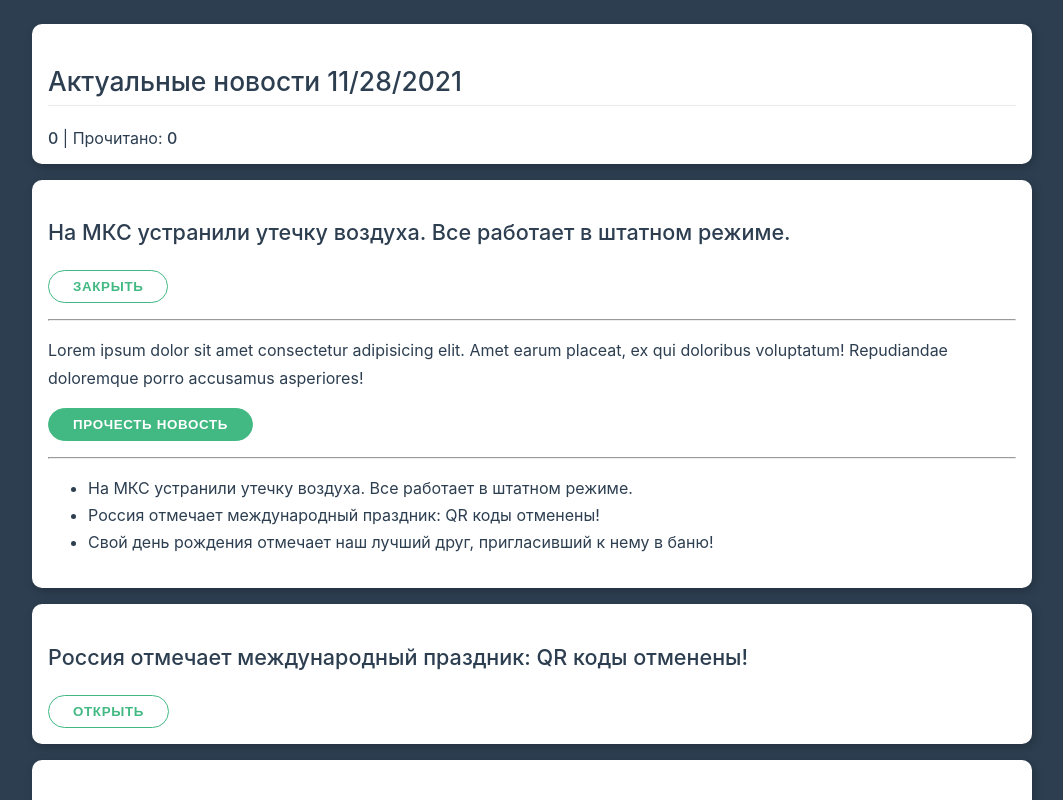
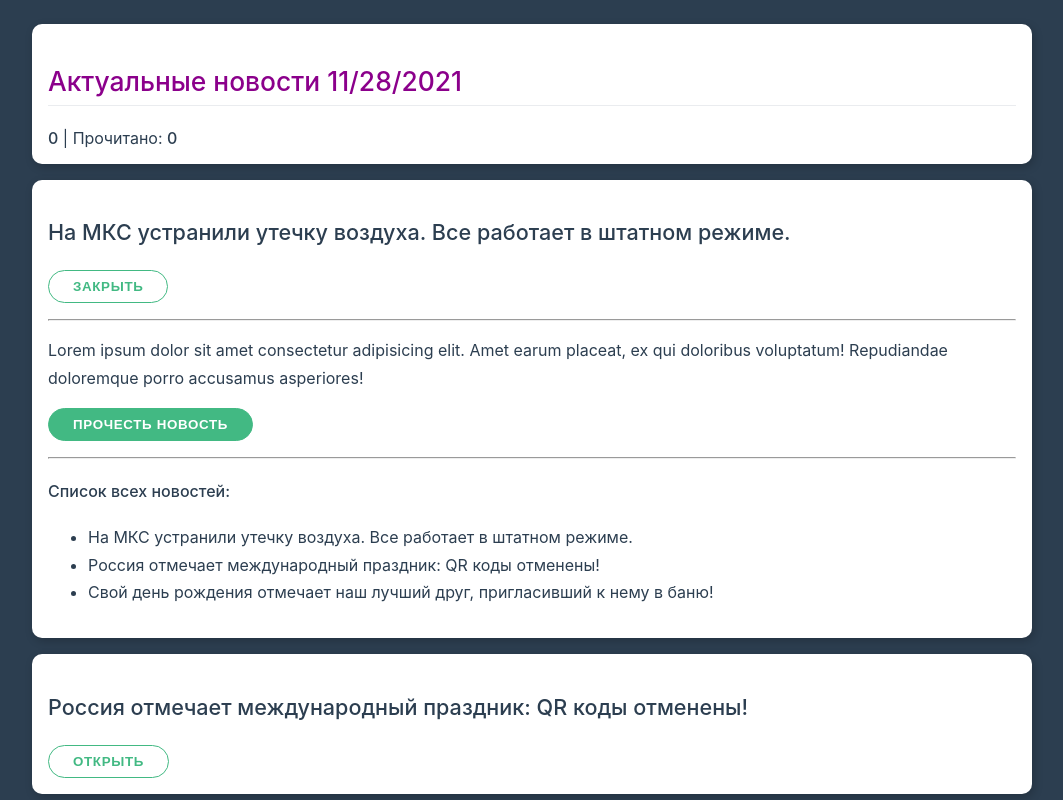
Before and after one commit to vnepluev/vue-traning, a Vue app in the folder vladilen-traning/lesson 6/: page / in a window 1280 px wide. Shown: the top 800 px of the page, without its empty margins (108-1171 px from the left). Built offline with nearby package versions, Linux system fonts and the light colour scheme.

Commit message:
feat: AppNews complete - vladilen vue 3 course

```diff
--- a/vladilen-traning/lesson 6/src/App.vue
+++ b/vladilen-traning/lesson 6/src/App.vue
@@ -12,7 +12,6 @@
         :id="item.id"
         :is-open="item.isOpen"
         :was-read="item.wasRead"
-        :news="news"
         @open-news="openNews"
         @read-news="readNews"
         @unmark="unreadNews"
@@ -70,12 +69,20 @@ export default {
       this.readRate--
     }
   },
+  provide() {
+    return {
+      title: 'Список всех новостей',
+      news: this.news
+    }
+  },
   components: {
     'app-news': AppNews,
   }
 }
 </script>
 
-<style>
-
+<style scoped>
+  h2 {
+    color: darkmagenta
+  }
 </style>
--- a/vladilen-traning/lesson 6/src/AppNews.vue
+++ b/vladilen-traning/lesson 6/src/AppNews.vue
@@ -16,7 +16,7 @@
                 >
                 Прочесть новость
             </app-button>
-            <app-news-list :news="news"></app-news-list>
+            <app-news-list></app-news-list>
             <!-- this работая в templates мы опускаем -->
             <app-button
                 color="danger"
@@ -35,7 +35,6 @@ import AppNewsList from './AppNewsList'
 
 export default {
     props: {
-        'news': Array,
         'title': {
             type: String,
             required: true
--- a/vladilen-traning/lesson 6/src/AppNewsList.vue
+++ b/vladilen-traning/lesson 6/src/AppNewsList.vue
@@ -1,12 +1,16 @@
 <template>
     <hr />
+    <h4>{{ title }}:</h4>
     <ul>
-        <li v-for="item in news" :key="item.id">{{ item.title }}</li>
+        <li v-for="item in news" :key="item.id">
+            {{ item.title }}
+            <span v-if="item.wasRead"><i>(прочитано)</i></span>
+        </li>
     </ul>
 </template>
 <script>
 export default {
-    props: ['news']
+    inject: ['title', 'news']
 }
 
 </script>
```
